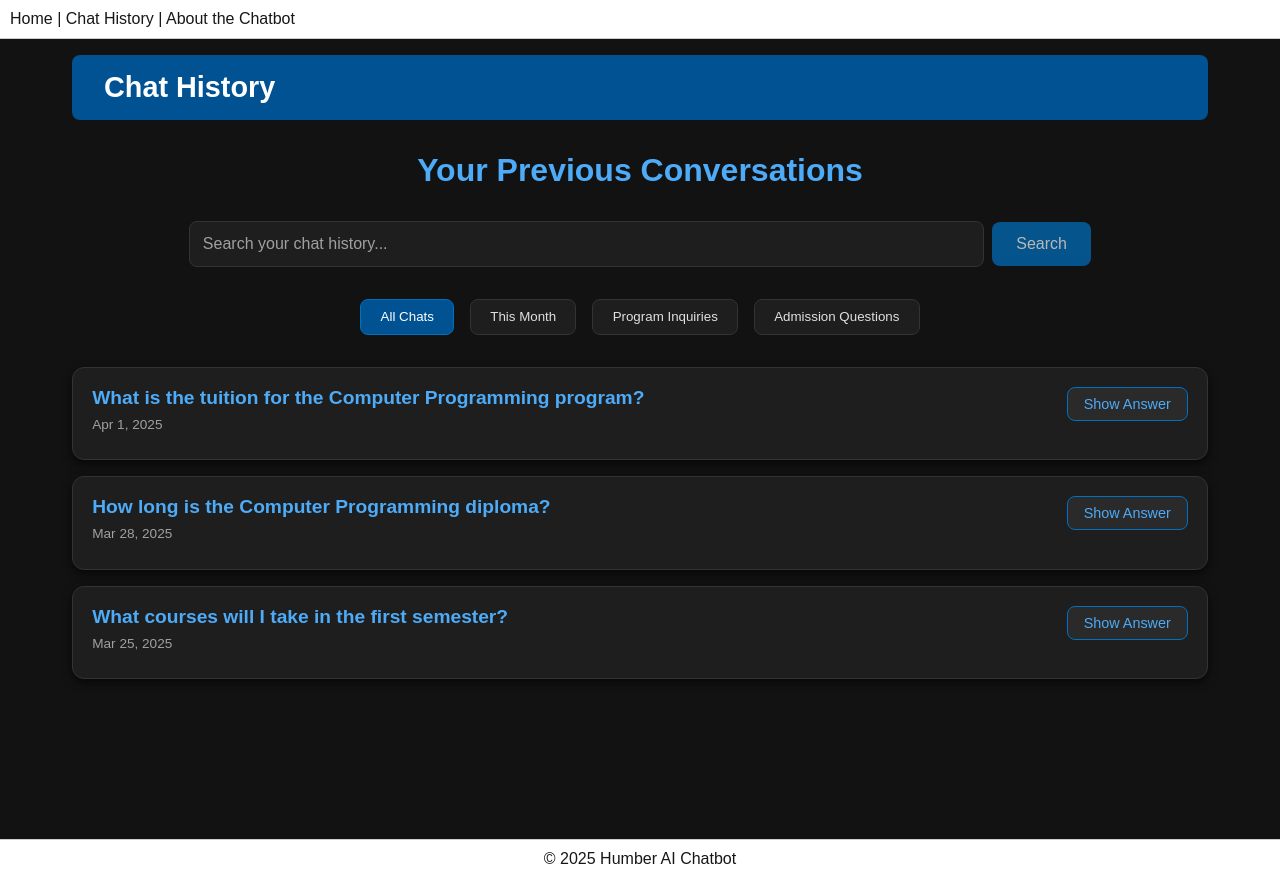
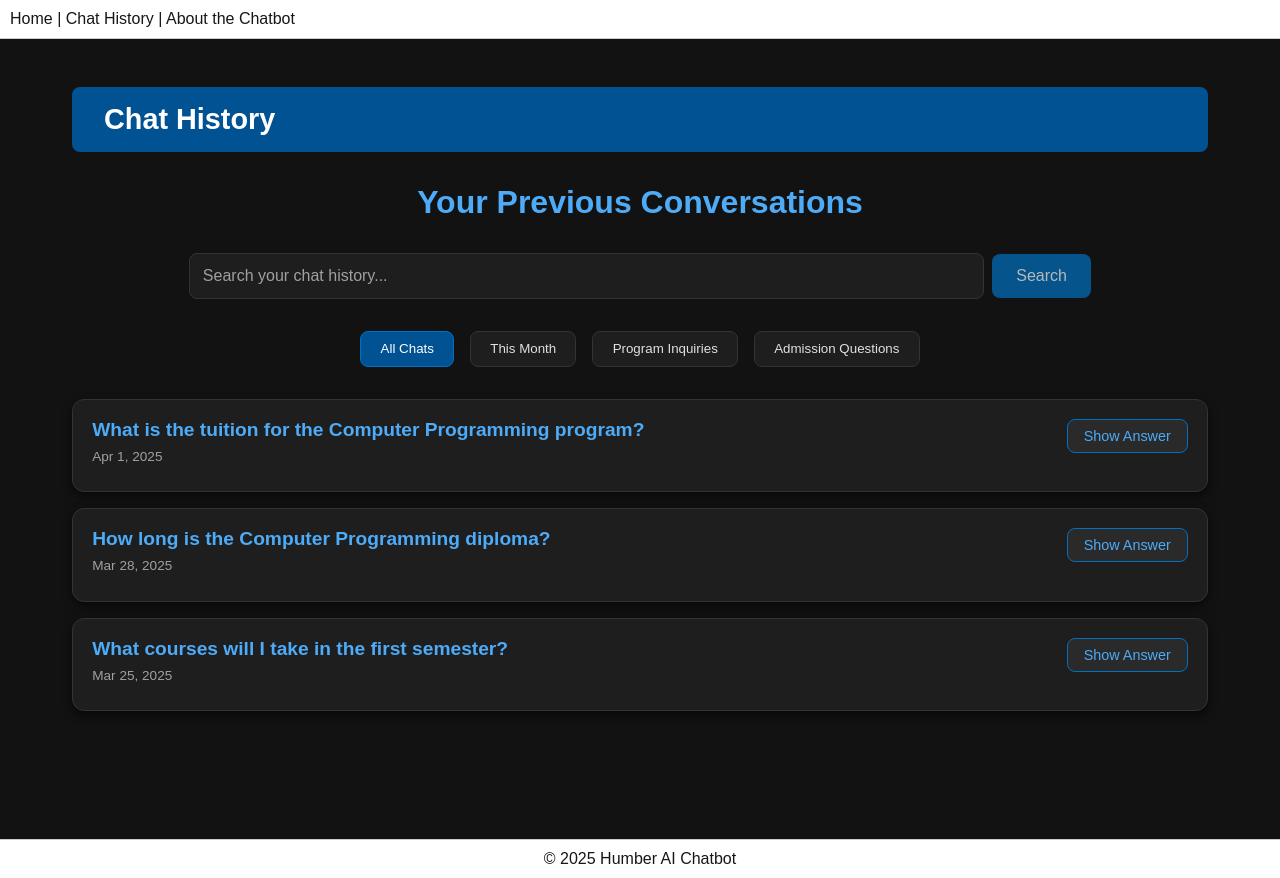
Before and after one commit to danielxw88/humber-ai, a Next.js app: page /history in a window 1280 px wide. Built offline with nearby package versions, Linux system fonts and the light colour scheme.

Commit message:
Polished main UI styling, added glassmorphism to chatbox, minor history.js formatting

```diff
--- a/pages/history.js
+++ b/pages/history.js
@@ -38,12 +38,9 @@ export default function History() {
   };
 
   return (
-    // This div will override the global background
-    <div style={{
-      backgroundColor: '#121212',
-      minHeight: '100vh',
-      color: '#e0e0e0'
-    }}>
+    // Apply history page-specific dark theme layout styling
+    <div className={styles.historyPage}>
+
       <Head>
         <title>Chat History | Humber College AI Assistant</title>
       </Head>
--- a/styles/History.module.css
+++ b/styles/History.module.css
@@ -274,3 +274,10 @@
       justify-content: flex-end;
     }
   }
+
+  .historyPage {
+    background-color: #121212;
+    color: #e0e0ee;
+    min-height: 100vh;
+    padding-top: 2rem;
+  }
```
